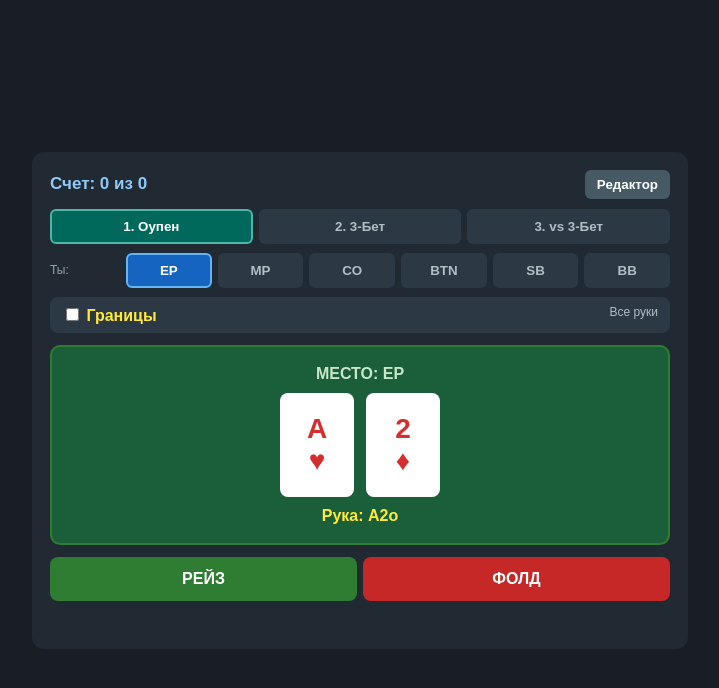
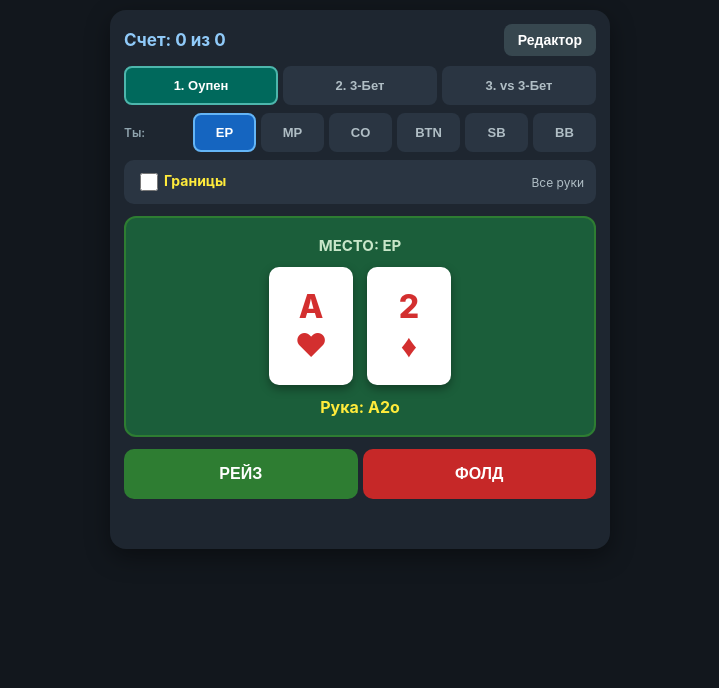
Before and after one commit to xvoronx/poker-trainer, a plain HTML site: page index.html in a window 1280 px wide. Shown: the whole page, without its empty margins (280-999 px from the left). Drawn offline with Linux system fonts and the light colour scheme.

Commit message:
Update index.html

```diff
--- a/index.html
+++ b/index.html
@@ -2,31 +2,38 @@
 <html lang="ru">
 <head>
 <meta charset="UTF-8">
-<title>Тренажер префлопа PRO</title>
+<meta name="viewport" content="width=device-width, initial-scale=1.0, maximum-scale=1.0, user-scalable=no">
+<meta name="apple-mobile-web-app-capable" content="yes">
+<meta name="apple-mobile-web-app-status-bar-style" content="black-translucent">
+<meta name="apple-mobile-web-app-title" content="Preflop PRO">
+<title>Preflop PRO</title>
 <style>
-body{background:#181e24;color:#fff;font-family:sans-serif;display:flex;justify-content:center;align-items:center;min-height:100vh;margin:0}
-.box{width:620px;background:#212932;padding:18px;border-radius:12px}
-.row{display:flex;gap:6px;margin-bottom:9px;align-items:center}
+*{box-sizing:border-box;-webkit-tap-highlight-color:transparent;touch-action:manipulation}
+body{background:#12171d;color:#fff;font-family:-apple-system,BlinkMacSystemFont,'Segoe UI',sans-serif;margin:0;padding:10px;display:flex;justify-content:center;align-items:flex-start;min-height:100vh}
+.box{width:100%;max-width:500px;background:#1e2630;padding:14px;border-radius:16px;box-shadow:0 8px 24px rgba(0,0,0,.4)}
 .top{display:flex;justify-content:space-between;align-items:center;margin-bottom:10px}
-.score{font-size:17px;font-weight:bold;color:#90caf9}
-.btn{flex:1;padding:8px;background:#2c3844;color:#b0bec5;border:2px solid transparent;border-radius:6px;font-weight:bold;cursor:pointer}
+.score{font-size:17px;font-weight:700;color:#90caf9}
+.btn-e{background:#37474f;color:#fff;border:none;padding:8px 14px;border-radius:8px;cursor:pointer;font-weight:600;font-size:14px}
+.row{display:flex;gap:5px;margin-bottom:8px;align-items:center}
+.lbl{width:64px;font-size:12px;color:#90a4ae;font-weight:600;flex-shrink:0}
+.btn{flex:1;padding:10px 2px;background:#2a3542;color:#b0bec5;border:2px solid transparent;border-radius:8px;font-weight:700;cursor:pointer;font-size:13px}
 .btn.act{background:#1565c0;color:#fff;border-color:#64b5f6}
 .btn.opp{background:#6a1b9a;color:#fff;border-color:#ba68c8}
 .btn.mact{background:#00695c;color:#fff;border-color:#4db6ac}
-.btn-e{background:#455a64;color:#fff;border:none;padding:7px 12px;border-radius:6px;cursor:pointer;font-weight:bold}
-.bar{background:#2c3844;padding:8px 12px;border-radius:8px;margin-bottom:12px;display:flex;justify-content:space-between}
-.tbl{background:#1b5e3a;border:2px solid #2e7d32;border-radius:10px;padding:18px;text-align:center;margin-bottom:12px}
-.cards{display:flex;justify-content:center;gap:12px;margin:10px 0}
-.card{width:74px;height:104px;background:#fff;border-radius:8px;display:flex;flex-direction:column;justify-content:center;align-items:center;font-size:28px;font-weight:bold}
+.bar{background:#2a3542;padding:10px 12px;border-radius:10px;margin-bottom:12px;display:flex;justify-content:space-between;align-items:center;font-size:14px}
+.bar input{width:18px;height:18px;vertical-align:middle;margin-right:6px}
+.tbl{background:#1b5e3a;border:2px solid #2e7d32;border-radius:12px;padding:18px 10px;text-align:center;margin-bottom:12px}
+.cards{display:flex;justify-content:center;gap:14px;margin:12px 0}
+.card{width:84px;height:118px;background:#fff;border-radius:10px;display:flex;flex-direction:column;justify-content:center;align-items:center;font-size:32px;font-weight:800;box-shadow:0 4px 10px rgba(0,0,0,.35)}
 .red{color:#d32f2f}.black{color:#212121}
-.abtn{flex:1;padding:13px;font-size:16px;font-weight:bold;color:#fff;border:none;border-radius:8px;cursor:pointer}
+.abtn{flex:1;padding:16px 6px;font-size:16px;font-weight:700;color:#fff;border:none;border-radius:10px;cursor:pointer}
 .agg{background:#ad1457}.rais{background:#2e7d32}.fld{background:#c62828}
-.res{margin-top:10px;font-size:15px;font-weight:bold;text-align:center;min-height:20px}
+.res{margin-top:12px;font-size:16px;font-weight:700;text-align:center;min-height:24px}
 .win{color:#81c784}.lose{color:#ef9a9a}
 .grid{display:grid;grid-template-columns:repeat(13,1fr);gap:2px;margin:8px 0}
-.c{background:#2c3844;color:#90a4ae;font-size:11px;font-weight:bold;text-align:center;padding:5px 0;border-radius:3px;cursor:pointer}
-.c.on{background:#8bc34a;color:#181e24}.c.ag{background:#f06292;color:#181e24}
-textarea{width:100%;height:55px;background:#181e24;color:#8bc34a;border:1px solid #455a64;border-radius:6px;padding:5px;font-family:monospace;font-size:11px;box-sizing:border-box}
+.c{background:#2a3542;color:#90a4ae;font-size:10px;font-weight:700;text-align:center;padding:7px 0;border-radius:3px;cursor:pointer}
+.c.on{background:#8bc34a;color:#12171d}.c.ag{background:#f06292;color:#12171d}
+textarea{width:100%;height:60px;background:#12171d;color:#8bc34a;border:1px solid #37474f;border-radius:8px;padding:6px;font-family:monospace;font-size:11px;margin-top:6px}
 </style>
 </head>
 <body>
@@ -38,7 +45,7 @@ textarea{width:100%;height:55px;background:#181e24;color:#8bc34a;border:1px soli
     <button class="btn" id="m-VS" onclick="setM('VS')">3. vs 3-Бет</button>
   </div>
   <div class="row">
-    <span style="width:70px;font-size:12px;color:#90a4ae">Ты:</span>
+    <span class="lbl">Ты:</span>
     <button class="btn act" id="p-EP" onclick="setP('EP')">EP</button>
     <button class="btn" id="p-MP" onclick="setP('MP')">MP</button>
     <button class="btn" id="p-CO" onclick="setP('CO')">CO</button>
@@ -47,7 +54,7 @@ textarea{width:100%;height:55px;background:#181e24;color:#8bc34a;border:1px soli
     <button class="btn" id="p-BB" onclick="setP('BB')">BB</button>
   </div>
   <div class="row" id="vRow" style="display:none">
-    <span style="width:70px;font-size:12px;color:#90a4ae">Оппонент:</span>
+    <span class="lbl">Оппонент:</span>
     <button class="btn" id="v-EP" onclick="setV('EP')">EP</button>
     <button class="btn" id="v-MP" onclick="setV('MP')">MP</button>
     <button class="btn opp" id="v-CO" onclick="setV('CO')">CO</button>
@@ -55,9 +62,9 @@ textarea{width:100%;height:55px;background:#181e24;color:#8bc34a;border:1px soli
     <button class="btn" id="v-SB" onclick="setV('SB')">SB</button>
     <button class="btn" id="v-BB" onclick="setV('BB')">BB</button>
   </div>
-  <div class="bar"><label style="color:#ffeb3b;font-weight:bold;cursor:pointer"><input type="checkbox" id="edg" onchange="nxt()"> Границы</label><span style="font-size:12px;color:#b0bec5" id="hnt">Все руки</span></div>
+  <div class="bar"><label style="color:#ffeb3b;font-weight:700;cursor:pointer"><input type="checkbox" id="edg" onchange="nxt()">Границы</label><span style="font-size:12px;color:#b0bec5" id="hnt">Все руки</span></div>
   <div id="vGame">
-    <div class="tbl"><div style="color:#c8e6c9;font-weight:bold" id="pLbl"></div><div class="cards" id="cBox"></div><div style="color:#ffeb3b;font-weight:bold" id="hCode"></div></div>
+    <div class="tbl"><div style="color:#c8e6c9;font-weight:700;font-size:15px" id="pLbl"></div><div class="cards" id="cBox"></div><div style="color:#ffeb3b;font-weight:700;font-size:16px" id="hCode"></div></div>
     <div class="row"><button class="abtn agg" id="bAgg" style="display:none" onclick="chk('agg')">3-БЕТ</button><button class="abtn rais" id="bPas" onclick="chk('pas')">РЕЙЗ</button><button class="abtn fld" id="bFld" onclick="chk('fld')">ФОЛД</button></div>
     <div class="res" id="res"></div>
   </div>
```
